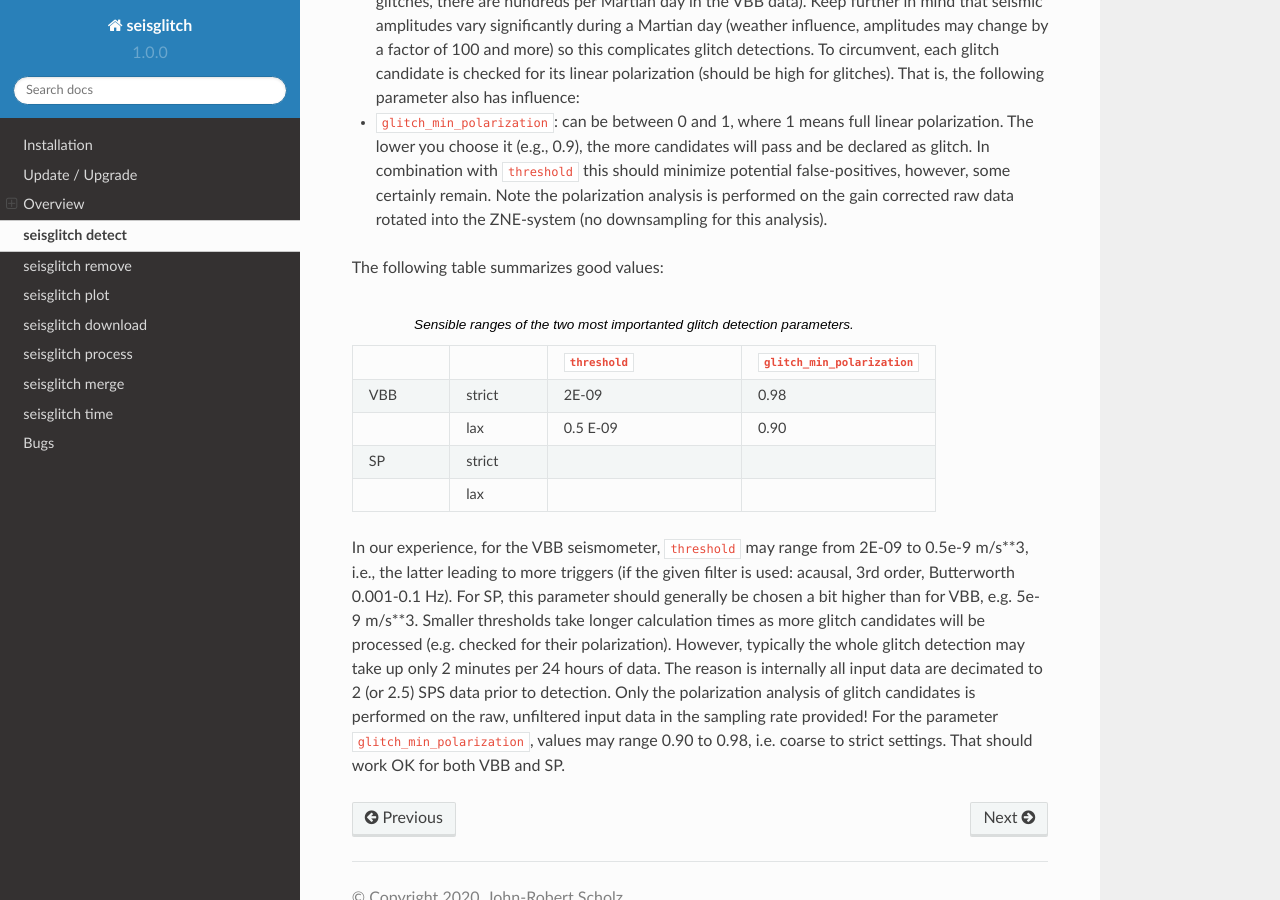
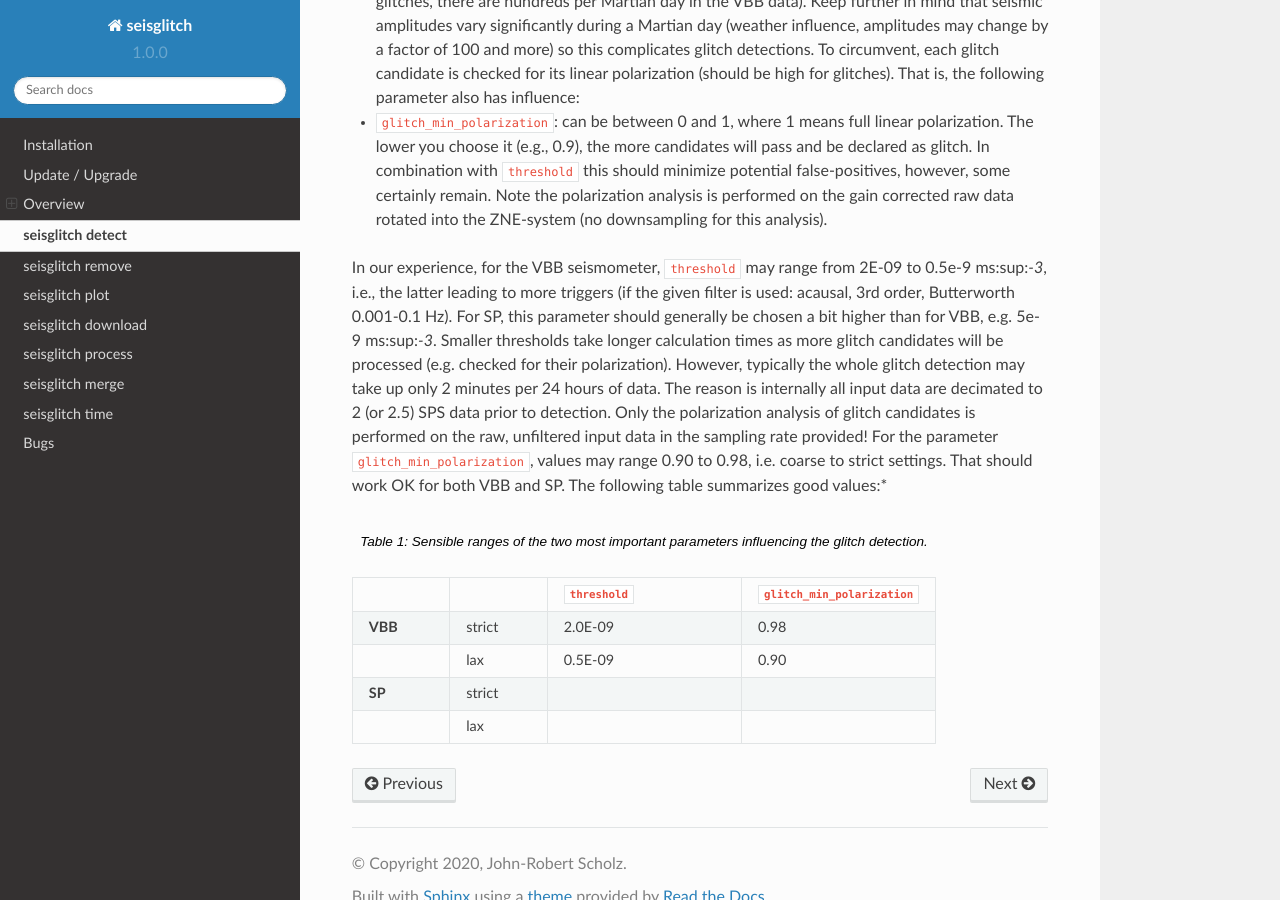
Before and after one commit to t0mmyt/seisglitch, a Sphinx documentation site: the page built from Docs/source/detector.rst, in a window 1280 px wide and 900 px high, scrolled down 1237 px. Built offline with Sphinx 7.4.7 and the Read the Docs theme 2.0.0, drawn with Linux system fonts in a browser that asks for light colours; pages that are not in the unit, such as notebooks, are missing from menus; some of the changed text lies outside the part shown.

Commit message:
docs detection tab

```diff
--- a/Docs/source/detector.rst
+++ b/Docs/source/detector.rst
@@ -25,7 +25,7 @@ In the following, the glitch detector's parameters (that you find in the ``confi
 * ``pre_filt``: used to deconvolute instrument response.
 * ``water_level``: used to deconvolute instrument response. If both specified (`pre_filt` as well), both are performed.
 * ``ACCfilter``: dictionary specifying the type of filter_ used for the acceleration data. There is no obvious reason to change the default (bandpass: 0.001 - 0.1 Hz).
-* ``threshold``: used to trigger glitches on the derivative of the filtered acceleration data (filtered jerk). Unit is therefore m/s**3. Applied to positive and negative filtered jerk.
+* ``threshold``: used to trigger glitches on the derivative of the filtered acceleration data (filtered jerk). Unit is therefore ms:sup:`-3`. Applied to positive and negative filtered jerk.
 * ``plot_triggering``: If `True`, a plot is shown in between that shows all glitch triggers that passed the threshold condition. These candidates are not yet checked against their polarization.
 * ``glitch_min_length``: In seconds. Defines the minimum length in which a new glitch cannot be detected once a glitch has been declared. 5 seconds is fine. This parameter allows to detect "poly-glitches".
 * ``glitch_length``: Fixed, in seconds. For VBB 25 seconds is fine, for SP 50 seconds is fine.
@@ -39,10 +39,10 @@ There are only two parameters that really affect the sensitivity of the glitch d
 * ``threshold``: the lower you choose it, the more often it triggers on the filtered jerk (remember, glitches are steps in acceleration, meaning their derivative should be like a delta-impulse whilst all other signals should not be delta-like). Obviously, at some stage, these triggers do not represent glitches anymore but signal / seismic noise. The threshold therefore should be chosen high enough to not trigger noise but low enough to detect small glitches, too (for smaller glitches, there are hundreds per Martian day in the VBB data). Keep further in mind that seismic amplitudes vary significantly during a Martian day (weather influence, amplitudes may change by a factor of 100 and more) so this complicates glitch detections. To circumvent, each glitch candidate is checked for its linear polarization (should be high for glitches). That is, the following parameter also has influence:
 * ``glitch_min_polarization``: can be between 0 and 1, where 1 means full linear polarization. The lower you choose it (e.g., 0.9), the more candidates will pass and be declared as glitch. In combination with ``threshold`` this should minimize potential false-positives, however, some certainly remain. Note the polarization analysis is performed on the gain corrected raw data rotated into the ZNE-system (no downsampling for this analysis).
 
-The following table summarizes good values:
+In our experience, for the VBB seismometer, ``threshold`` may range from 2E-09 to 0.5e-9  ms:sup:`-3`, i.e., the latter leading to more triggers (if the given filter is used: acausal, 3rd order, Butterworth 0.001-0.1 Hz). For SP, this parameter should generally be chosen a bit higher than for VBB, e.g. 5e-9  ms:sup:`-3`. Smaller thresholds take longer calculation times as more glitch candidates will be processed (e.g. checked for their polarization). However, typically the whole glitch detection may take up only 2 minutes per 24 hours of data. The reason is internally all input data are decimated to 2 (or 2.5) SPS data prior to detection. Only the polarization analysis of glitch candidates is performed on the raw, unfiltered input data in the sampling rate provided!  For the parameter ``glitch_min_polarization``, values may range 0.90 to 0.98, i.e. coarse to strict settings. That should work OK for both VBB and SP. The following table summarizes good values:*
 
 
-.. list-table:: Sensible ranges of the two most importanted glitch detection parameters.
+.. list-table:: Table 1: Sensible ranges of the two most important parameters influencing the glitch detection.
    :widths: 25 25 50 50
    :header-rows: 1
 
@@ -50,15 +50,15 @@ The following table summarizes good values:
      -
      - ``threshold``
      - ``glitch_min_polarization``
-   * - VBB
+   * - **VBB**
      - strict
-     - 2E-09
+     - 2.0E-09
      - 0.98
    * -
      - lax
-     - 0.5 E-09
+     - 0.5E-09
      - 0.90
-   * - SP
+   * - **SP**
      - strict
      -
      -
@@ -67,14 +67,6 @@ The following table summarizes good values:
      -
      -
 
-In our experience, for the VBB seismometer, ``threshold`` may range from 2E-09 to 0.5e-9 m/s**3, i.e., the latter leading to more triggers
-(if the given filter is used: acausal, 3rd order, Butterworth 0.001-0.1 Hz).
-For SP, this parameter should generally be chosen a bit higher than for VBB, e.g. 5e-9 m/s**3.
-Smaller thresholds take longer calculation times as more glitch candidates will be processed (e.g. checked for their polarization).
-However, typically the whole glitch detection may take up only 2 minutes per 24 hours of data. The reason is internally all input data are decimated to 2 (or 2.5) SPS data prior to detection.
-Only the polarization analysis of glitch candidates is performed on the raw, unfiltered input data in the sampling rate provided!
-For the parameter ``glitch_min_polarization``, values may range 0.90 to 0.98, i.e. coarse to strict settings. That should work OK for both VBB and SP.
-
 
 .. _filter: https://docs.obspy.org/packages/autogen/obspy.core.stream.Stream.filter.html
 .. _Scholz et al: https://www.essoar.org/doi/10.1002/essoar.10503314.2
```
